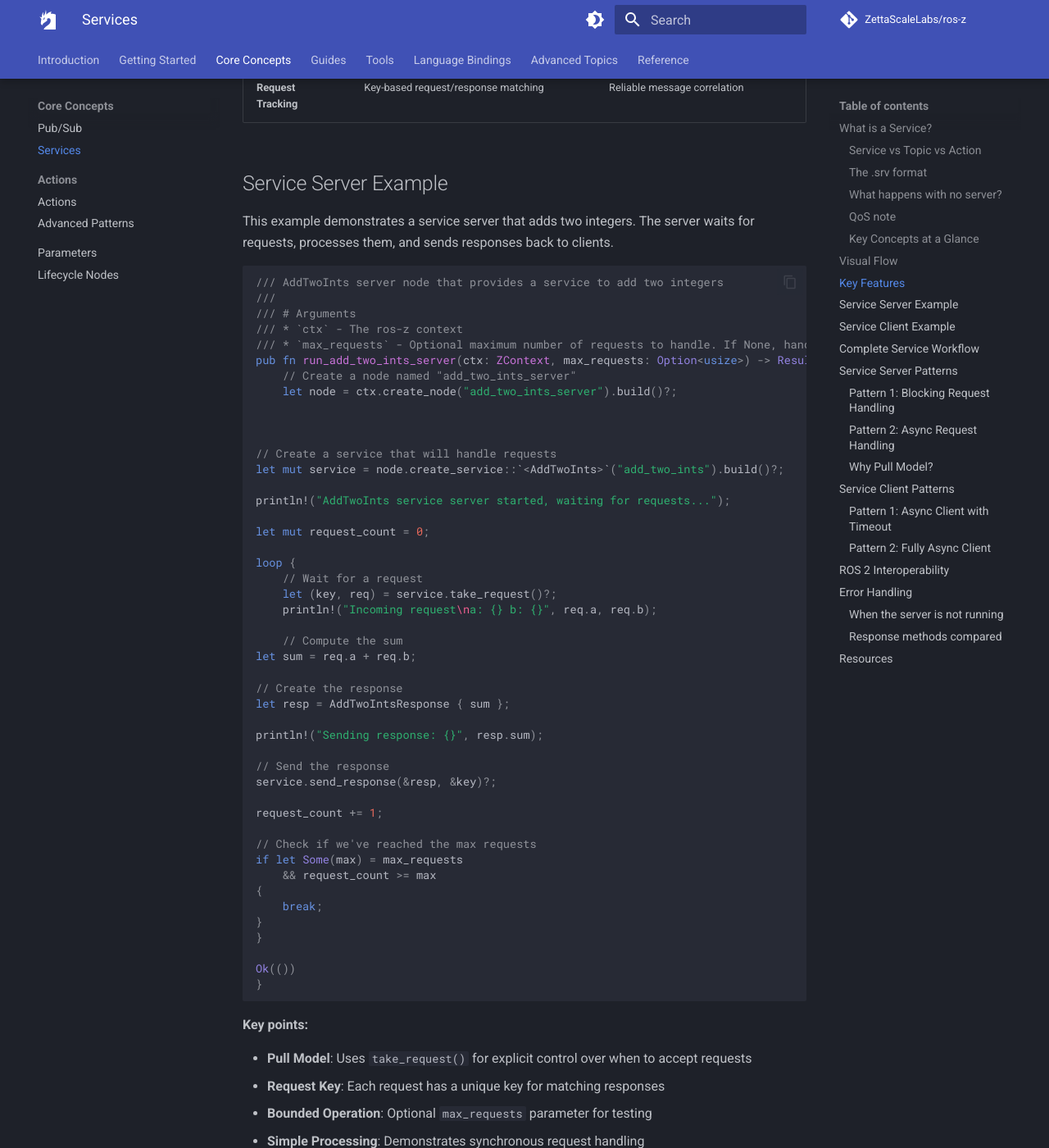
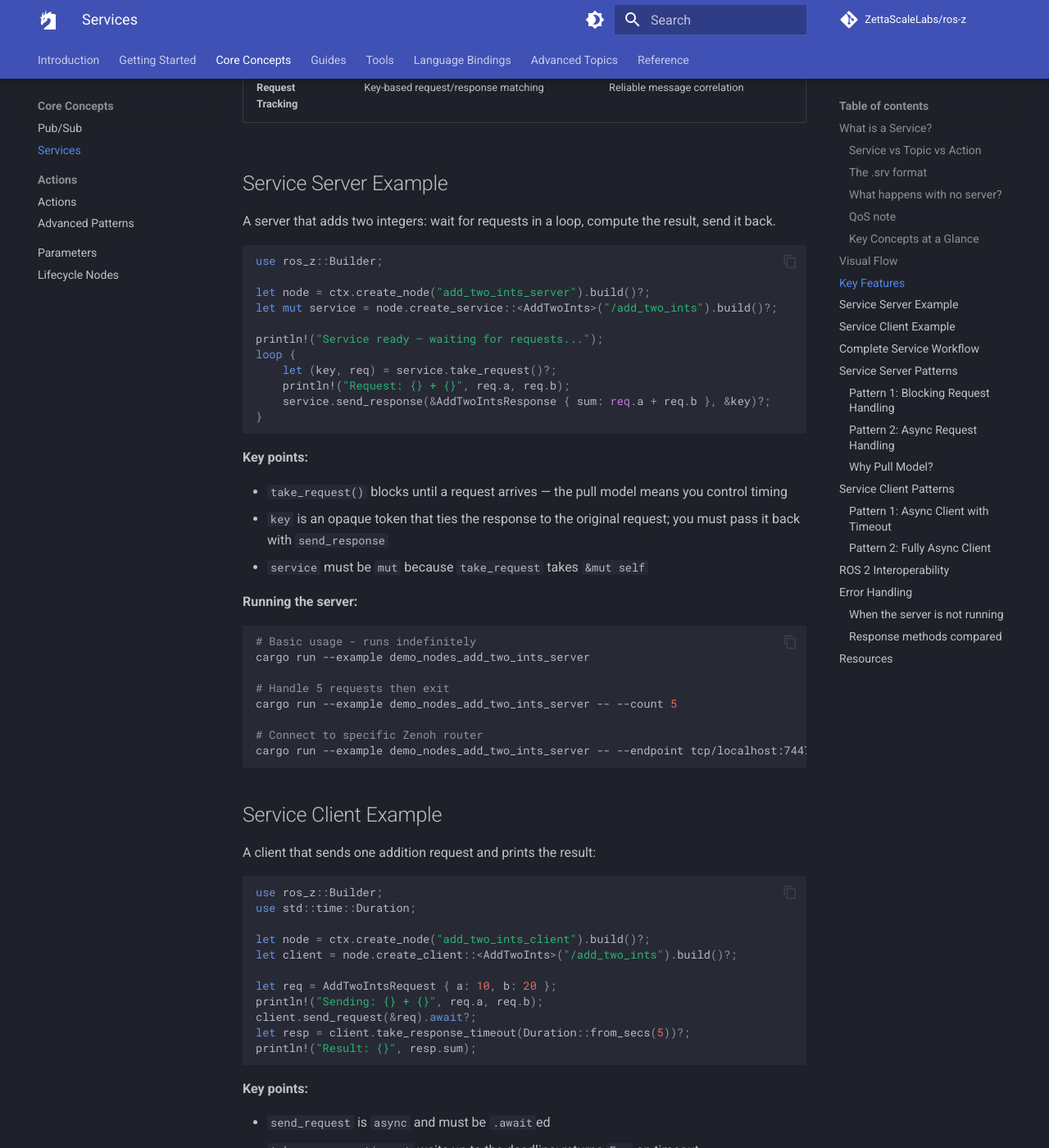
Before and after one commit to ZettaScaleLabs/ros-z, an MkDocs documentation site: the page built from docs/core-concepts/services.md, in a window 1280 px wide and 1400 px high, scrolled down 4744 px. Shown: the whole window at 82% size. Built offline with MkDocs 1.6.1 and Material for MkDocs 9.7.7, drawn with Linux system fonts in a browser that asks for light colours; comment, search, counter and statistics services are not loaded; some of the changed text lies outside the part shown.

Commit message:
docs: fix beginner issues across core-concepts and user-guide pages
- networking: fix forbidden ZContextBuilder::default().build() — add endpoint
- actions: fix same forbidden pattern in both client and server minimal examples
- services: rewrite server/client examples — fix backtick-in-code-block rendering
  bug, remove multi-line docblocks, fix inconsistent indentation, remove
  tokio::runtime raw construction; both examples now readable in under 10 lines
- pubsub: rewrite publisher/subscriber examples — remove docblocks and max_count
  complexity; simplify QoS section — replace NonZeroUsize verbosity with a preset
  table; add explicit link anchor for QoS section reference
- interop: fix Python section — note pip-install path vs source path

````diff
--- a/docs/core-concepts/services.md
+++ b/docs/core-concepts/services.md
@@ -198,63 +198,27 @@ accDescr: ZContextBuilder creates a ZContext that spawns both a client node and
 
 ## Service Server Example
 
-This example demonstrates a service server that adds two integers. The server waits for requests, processes them, and sends responses back to clients.
+A server that adds two integers: wait for requests in a loop, compute the result, send it back.
 
 ```rust
-/// AddTwoInts server node that provides a service to add two integers
-///
-/// # Arguments
-/// * `ctx` - The ros-z context
-/// * `max_requests` - Optional maximum number of requests to handle. If None, handles requests indefinitely.
-pub fn run_add_two_ints_server(ctx: ZContext, max_requests: Option<usize>) -> Result<()> {
-    // Create a node named "add_two_ints_server"
-    let node = ctx.create_node("add_two_ints_server").build()?;
+use ros_z::Builder;
 
+let node = ctx.create_node("add_two_ints_server").build()?;
+let mut service = node.create_service::<AddTwoInts>("/add_two_ints").build()?;
 
-
-// Create a service that will handle requests
-let mut service = node.create_service::`<AddTwoInts>`("add_two_ints").build()?;
-
-println!("AddTwoInts service server started, waiting for requests...");
-
-let mut request_count = 0;
-
+println!("Service ready — waiting for requests...");
 loop {
-    // Wait for a request
     let (key, req) = service.take_request()?;
-    println!("Incoming request\na: {} b: {}", req.a, req.b);
-
-    // Compute the sum
-let sum = req.a + req.b;
-
-// Create the response
-let resp = AddTwoIntsResponse { sum };
-
-println!("Sending response: {}", resp.sum);
-
-// Send the response
-service.send_response(&resp, &key)?;
-
-request_count += 1;
-
-// Check if we've reached the max requests
-if let Some(max) = max_requests
-    && request_count >= max
-{
-    break;
-}
-}
-
-Ok(())
+    println!("Request: {} + {}", req.a, req.b);
+    service.send_response(&AddTwoIntsResponse { sum: req.a + req.b }, &key)?;
 }
 ```
 
 **Key points:**
 
-- **Pull Model**: Uses `take_request()` for explicit control over when to accept requests
-- **Request Key**: Each request has a unique key for matching responses
-- **Bounded Operation**: Optional `max_requests` parameter for testing
-- **Simple Processing**: Demonstrates synchronous request handling
+- `take_request()` blocks until a request arrives — the pull model means you control timing
+- `key` is an opaque token that ties the response to the original request; you must pass it back with `send_response`
+- `service` must be `mut` because `take_request` takes `&mut self`
 
 **Running the server:**
 
@@ -271,59 +235,27 @@ cargo run --example demo_nodes_add_two_ints_server -- --endpoint tcp/localhost:7
 
 ## Service Client Example
 
-This example demonstrates a service client that sends addition requests to the server and displays the results.
+A client that sends one addition request and prints the result:
 
 ```rust
-/// AddTwoInts client node that calls the service to add two integers
-///
-/// # Arguments
-/// * `ctx` - The ros-z context
-/// * `a` - First number to add
-/// * `b` - Second number to add
-/// * `async_mode` - Whether to use async response waiting
-pub fn run_add_two_ints_client(ctx: ZContext, a: i64, b: i64, async_mode: bool) -> Result<i64> {
-    // Create a node named "add_two_ints_client"
-    let node = ctx.create_node("add_two_ints_client").build()?;
+use ros_z::Builder;
+use std::time::Duration;
 
+let node = ctx.create_node("add_two_ints_client").build()?;
+let client = node.create_client::<AddTwoInts>("/add_two_ints").build()?;
 
-
-// Create a client for the service
-let client = node.create_client::`<AddTwoInts>`("add_two_ints").build()?;
-
-println!(
-    "AddTwoInts service client started (mode: {})",
-    if async_mode { "async" } else { "sync" }
-);
-
-// Create the request
-let req = AddTwoIntsRequest { a, b };
-println!("Sending request: {} + {}", req.a, req.b);
-
-// Wait for the response
-let resp = if async_mode {
-    tokio::runtime::Runtime::new().unwrap().block_on(async {
-        client.send_request(&req).await?;
-        client.async_take_response().await
-    })?
-} else {
-    tokio::runtime::Runtime::new()
-        .unwrap()
-        .block_on(async { client.send_request(&req).await })?;
-    client.take_response_timeout(Duration::from_secs(5))?
-};
-
-println!("Received response: {}", resp.sum);
-
-Ok(resp.sum)
-}
+let req = AddTwoIntsRequest { a: 10, b: 20 };
+println!("Sending: {} + {}", req.a, req.b);
+client.send_request(&req).await?;
+let resp = client.take_response_timeout(Duration::from_secs(5))?;
+println!("Result: {}", resp.sum);
 ```
 
 **Key points:**
 
-- **Async Support**: Supports both blocking and async response patterns
-- **Timeout Handling**: Uses `take_response_timeout()` for reliable operation
-- **Simple API**: Send request, receive response, process result
-- **Type Safety**: Request and response types are enforced at compile time
+- `send_request` is `async` and must be `.await`ed
+- `take_response_timeout` waits up to the deadline; returns `Err` on timeout
+- If no server is running, the call times out rather than hanging forever
 
 **Running the client:**
 
@@ -342,19 +274,19 @@ cargo run --example demo_nodes_add_two_ints_client -- --a 100 --b 200 --endpoint
 
 To see services in action, you'll need to start a Zenoh router first:
 
-**Terminal 1 - Start Zenoh Router:**
+**Terminal 1 — Start Zenoh Router:**
 
 ```bash
 cargo run --example zenoh_router
 ```
 
-**Terminal 2 - Start Server:**
+**Terminal 2 — Start Server:**
 
 ```bash
 cargo run --example demo_nodes_add_two_ints_server
 ```
 
-**Terminal 3 - Send Client Requests:**
+**Terminal 3 — Send Client Requests:**
 
 ```bash
 # Request 1
````
Also changed, not shown: docs/core-concepts/actions.md (+6 -2 lines), docs/core-concepts/pubsub.md (+39 -158 lines), docs/user-guide/interop.md (+4 -0 lines), docs/user-guide/networking.md (+4 -3 lines).
